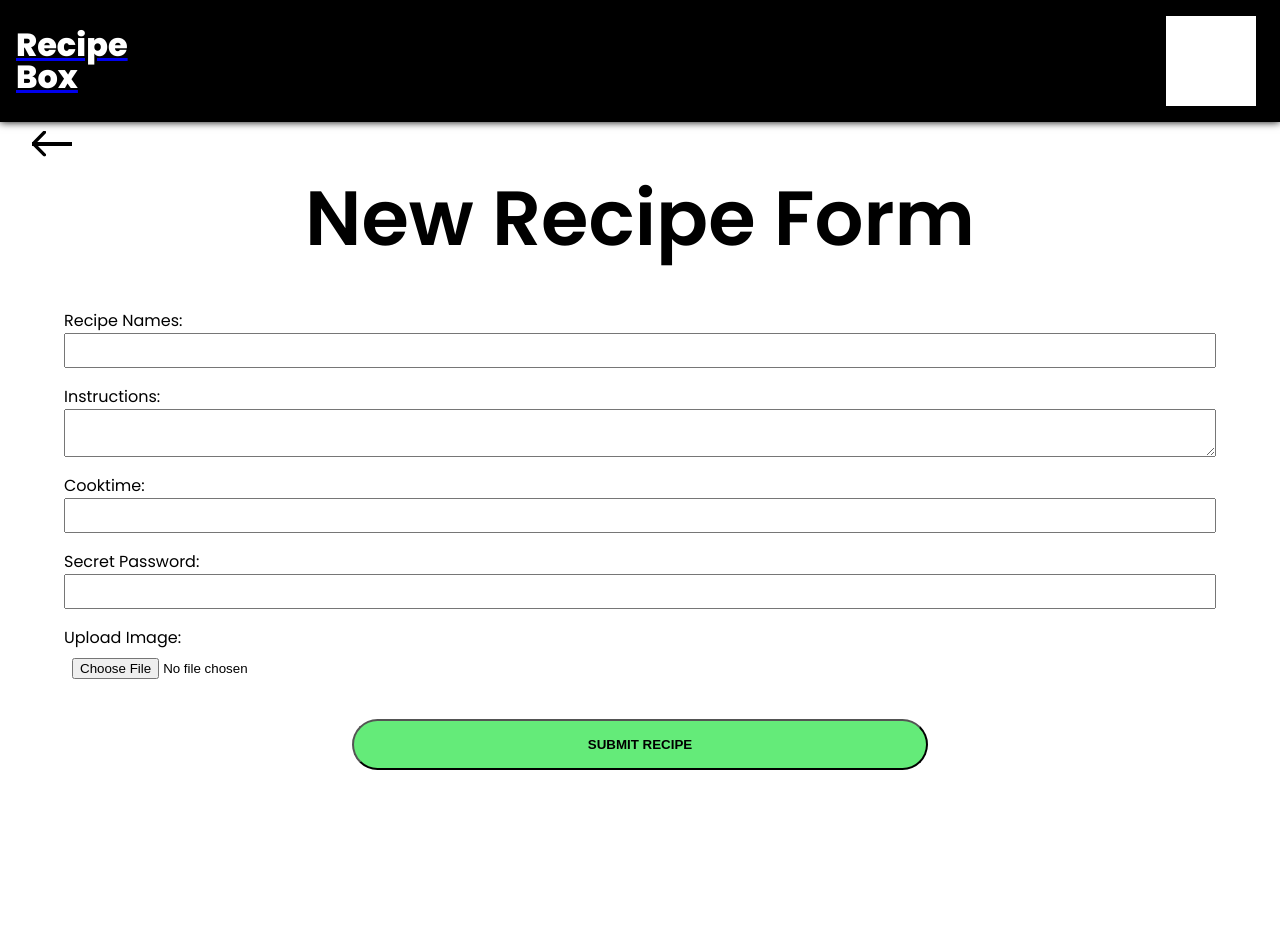
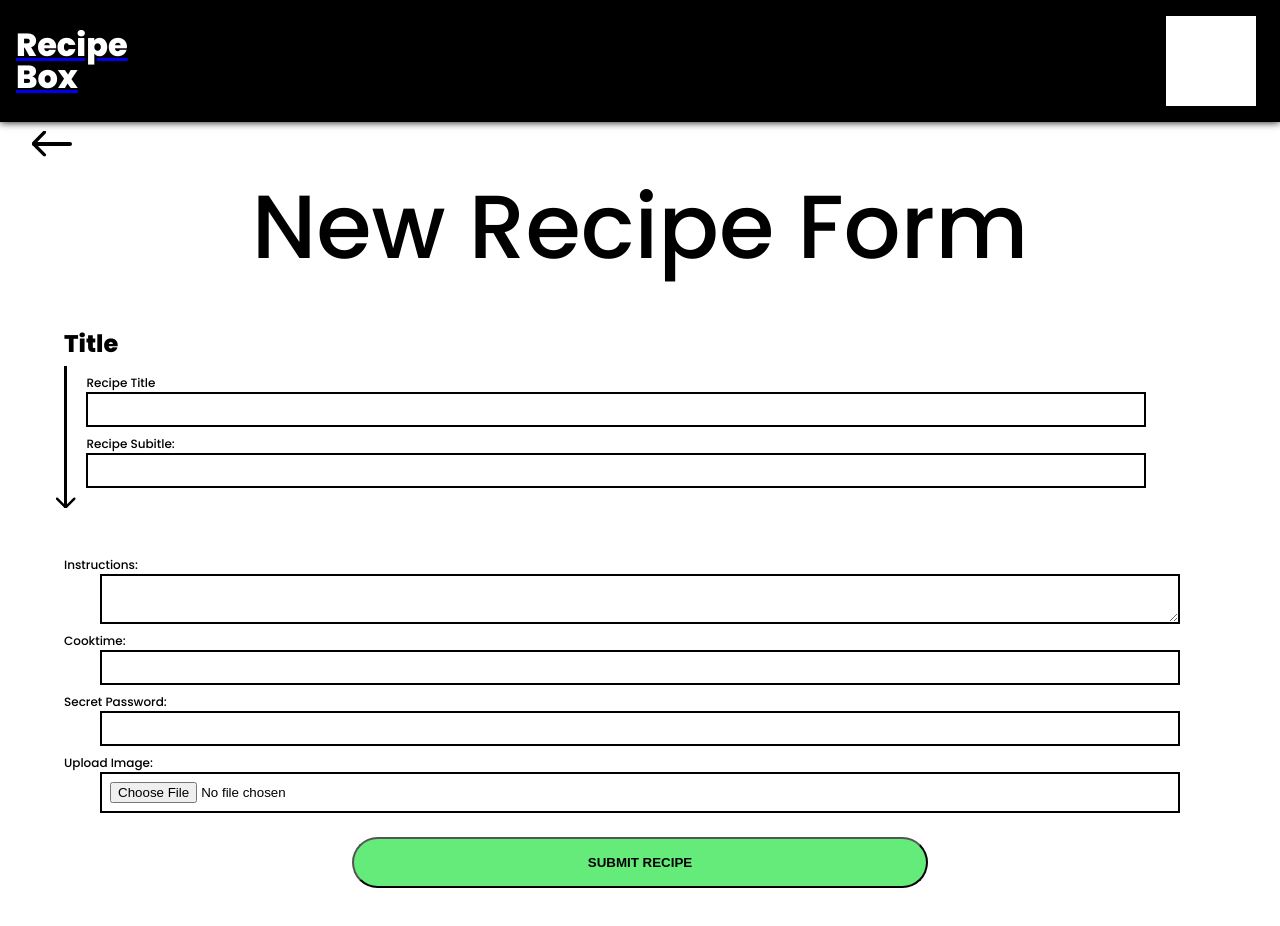
Before and after one commit to kevrog21/Recipe-Book, a React (Create React App) app: page /add-recipe in a window 1280 px wide. Shown: the top 926 px of the page. Before the commit the page ends 818 px from the top, so only its background shows below. Built offline with nearby package versions, Linux system fonts and the light colour scheme.

Commit message:
added styling for form sections

```diff
--- a/src/components/AddRecipeForm.js
+++ b/src/components/AddRecipeForm.js
@@ -305,16 +305,47 @@ export default function AddRecipeForm() {
             </Link>
             <h2 className='recipe-form-title'>New Recipe Form</h2>
 
-            {/* <CloudinaryContext cloudName="dot31xj56">
-                <div>
-                    <Image publicId="sample" width="50" />
-                </div>
-                <Image publicId="sample" width="0.5" />
-            </CloudinaryContext> */}
+            <div className="recipe-preview-container">
+
+            </div>
 
             <form className="add-recipe-form" onSubmit={handleSubmit}>
-                <label htmlFor="recipe-name">Recipe Names:</label>
-                <input type="text" id="recipe-name" name="recipeName" value={formData.recipeName} onChange={handleInputChange}></input>
+                {/* <div className='container'>
+                    <section className='title-section'>
+                        <div className='section-title-container'>
+                            <h4 className='section-title'>Title</h4>
+                            <div className='section-arrow-container'>
+                                <img src={arrow} className="arrowHead section-arrowhead"/>
+
+                            </div>
+                        </div>
+                        <div className='section-input-container'>
+                            <label htmlFor="recipe-name">Recipe Title</label>
+                            <input type="text" id="recipe-name" name="recipeName" value={formData.recipeName} onChange={handleInputChange}></input>
+                            <label htmlFor="recipe-name">Recipe Subitle:</label>
+                            <input type="text" id="recipe-name" name="recipeName" value={formData.recipeName} onChange={handleInputChange}></input>
+                        </div>
+                    </section>
+                </div> */}
+
+                <section className='title-section'>
+
+                        <h4 className='section-title'>Title</h4>
+                        <div className='section-arrow-container'>
+                            <img src={arrow} className="arrowHead section-arrowhead"/>
+                            {/* <div className='section-arrow'></div> */}
+                        </div>
+
+                        <div className='section-input-container'>
+                            <label htmlFor="recipe-name">Recipe Title</label>
+                            <input type="text" id="recipe-name" name="recipeName" value={formData.recipeName} onChange={handleInputChange}></input>
+
+                            <label htmlFor="recipe-name">Recipe Subitle:</label>
+                            <input type="text" id="recipe-name" name="recipeName" value={formData.recipeName} onChange={handleInputChange}></input>
+                        </div>
+                </section>
+
+
                 <label htmlFor="instructions">Instructions:</label>
                 <textarea type="text" id="instructions" name="instructions" value={formData.instructions} onChange={handleInputChange}></textarea>
                 <label htmlFor="cooktime">Cooktime:</label>
--- a/src/index.css
+++ b/src/index.css
@@ -213,18 +213,131 @@ main {
 
 .back-arrow {
   height: 10%;
+  border-radius: 8px;
   width: 100%;
   background-color: black;
   position: absolute;
 }
 
+.add-recipe-form,
+.temp-img-form {
+  display: grid;
+  width: 100%;
+  margin: 1rem auto;
+}
+
+.recipe-form-title{
+  font-size: 7vw;
+  font-weight: 500;
+  text-align: center;
+}
 
 
-.recipe-form-title{
-  font-size: 6vw;
-  font-weight: 600;
-  text-align: center;
+/* .title-section {
+  background: orange;
+  margin: 0 0 3em 0;
+  padding: 1em;
+  display: flex;
+} */
+
+/* .section-title-container {
+  background: green;
+  display: flex;
+  flex-direction: column;
+  position: relative;
+  padding-left: .25rem;
+} */
+/*
+.section-title {
+  font-size: 1.5rem;
+  font-weight: 800;
 }
+
+.section-arrow-container {
+  background: blue;
+  border-left: 3px solid black;
+  height: 100%;
+  display: flex;
+  justify-content: left;
+  align-items: flex-end;
+}
+
+.section-arrowhead {
+  transform: rotate(90deg) translateX(.3rem);
+  margin: 0;
+  position: absolute;
+  bottom: 0;
+  left: 0;
+}
+
+.section-input-container {
+  display: grid;
+  background: red;
+  width: 100%;
+  padding: 3rem 0 1.5rem;
+} */
+
+
+.title-section {
+  margin: 0 0 3em 0;
+  display: grid;
+  grid-template-columns: auto 1fr 1fr;
+  grid-template-rows: auto auto auto;
+  /* grid-template-areas:
+    "title" "title" "title"
+    "arrow" "input" "input"
+    "arrow" "input" "input"; */
+  gap: 5px;
+}
+
+.section-title {
+  grid-column: 1 / span 3;
+  width: 100%;
+  font-size: 1.5rem;
+  font-weight: 800;
+}
+
+.section-arrow-container {
+  grid-column: 1;
+  grid-row: 2 / span 2;
+  border-left: 3px solid black;
+  display: flex;
+  justify-content: left;
+  align-items: flex-end;
+  position: relative;
+  margin: 0 .9rem 0 0;
+}
+
+.section-arrowhead {
+  transform: rotate(90deg) translateX(.3rem) translateY(.425rem);
+  margin: 0;
+  position: absolute;
+  bottom: 0;
+  left: 0;
+}
+
+.section-input-container {
+  grid-column: 2 / span 2;
+  grid-row: 2 / span 2;
+  margin: .5rem 0 .75rem 0;
+}
+
+.add-recipe-form label {
+  font-size: .75rem;
+  font-weight: 500;
+  display: block;
+}
+
+.add-recipe-form input,
+.add-recipe-form textarea {
+  padding: .5rem;
+  width: 92%;
+  margin: 0 auto .5rem auto;
+  border: 2px solid black;
+}
+
+
+
 
 .add-recipe-form,
 .temp-img-form {
@@ -240,12 +353,6 @@ main {
 
 .tempImgPreview {
   width: 10vw;
-}
-
-.add-recipe-form > input,
-.add-recipe-form > textarea {
-  margin: 0 0 1rem 0;
-  padding: .5rem;
 }
 
 .submit-recipe-btn {
```
